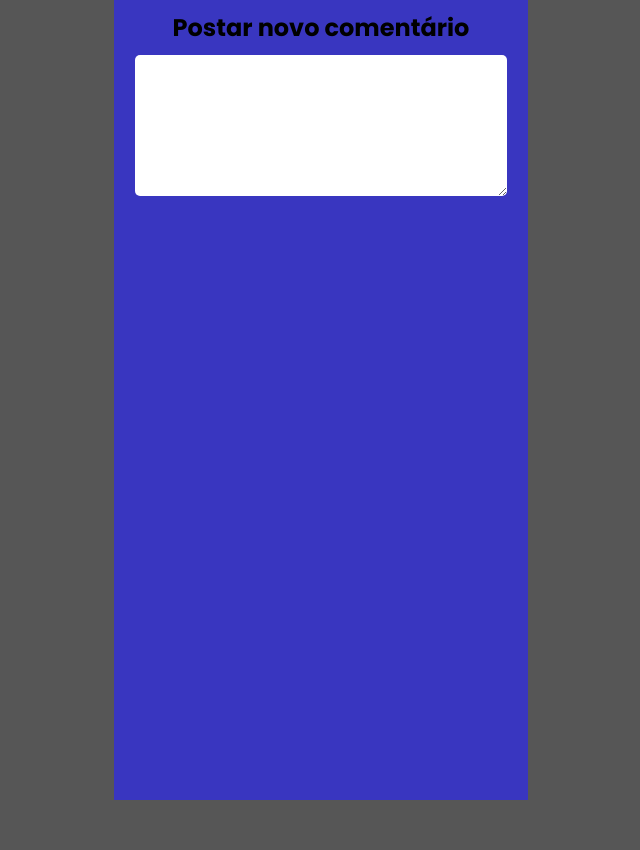
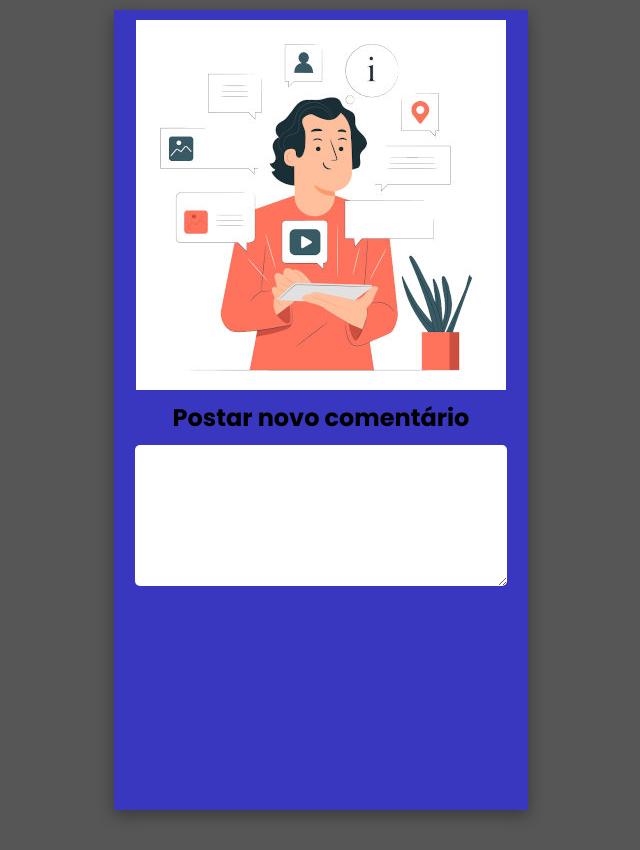
Before and after one commit to walterpaulo/list-comments, a React (Vite) app: page / in a window 1280 px wide. Shown: the whole page, without its empty margins (319-959 px from the left). Before the commit the page ends 800 px from the top, so only its background shows below. Built offline with nearby package versions, Linux system fonts and the light colour scheme.

Commit message:
styled: all

```diff
--- a/src/pages/Comment/index.tsx
+++ b/src/pages/Comment/index.tsx
@@ -29,6 +29,7 @@ function Comment() {
 
 	return (
 		<Container>
+      <img src='./images/imagep.jpg' alt='image' />
 			<h2>Postar novo comentário</h2>
       <Textarea width='80%' height='100px' maxLength={108} numberText={numberText} onChange={handleTextarae} value={comment}>
       </Textarea>
--- a/src/pages/Comment/style.ts
+++ b/src/pages/Comment/style.ts
@@ -9,6 +9,8 @@ export const Container = styled.div`
 	gap: 10px;
 	background-color: var(--bg-color-primary);
 	padding-top: 10px;
+	box-shadow: rgba(0, 0, 0, 0.35) 0px 5px 15px;
+	margin: 10px 0 40px 0;
 `
 export const BoxMessagem = styled.div`
 	width: 90%;
```
